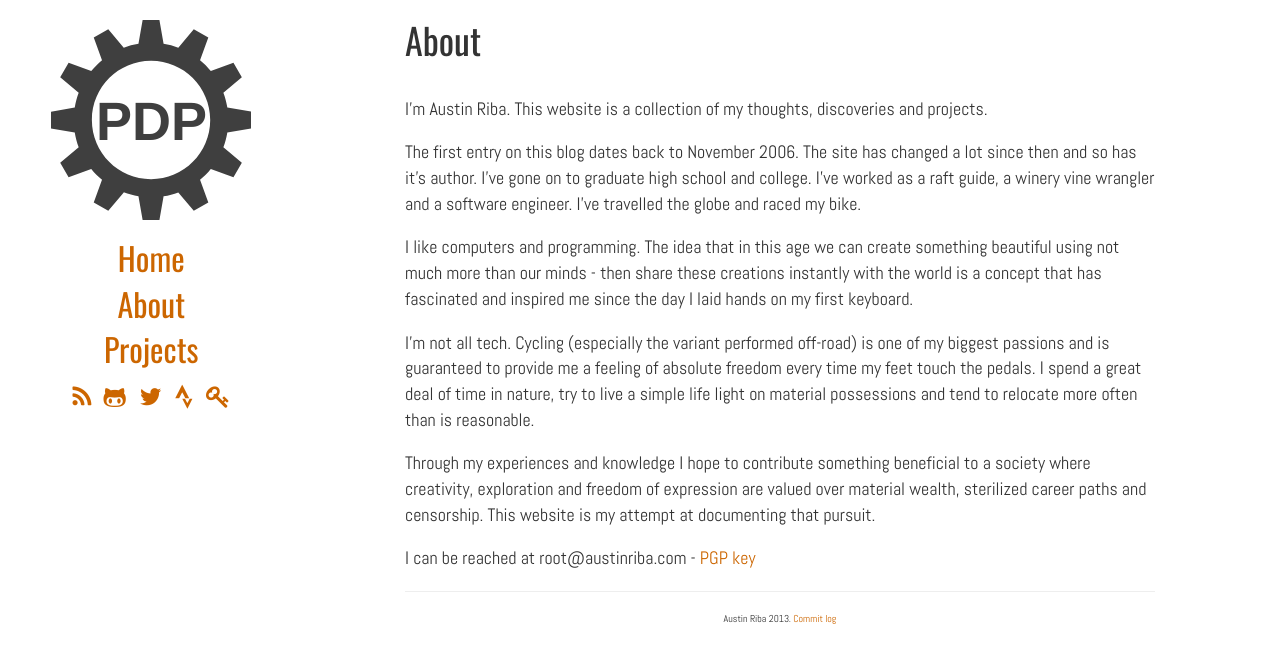
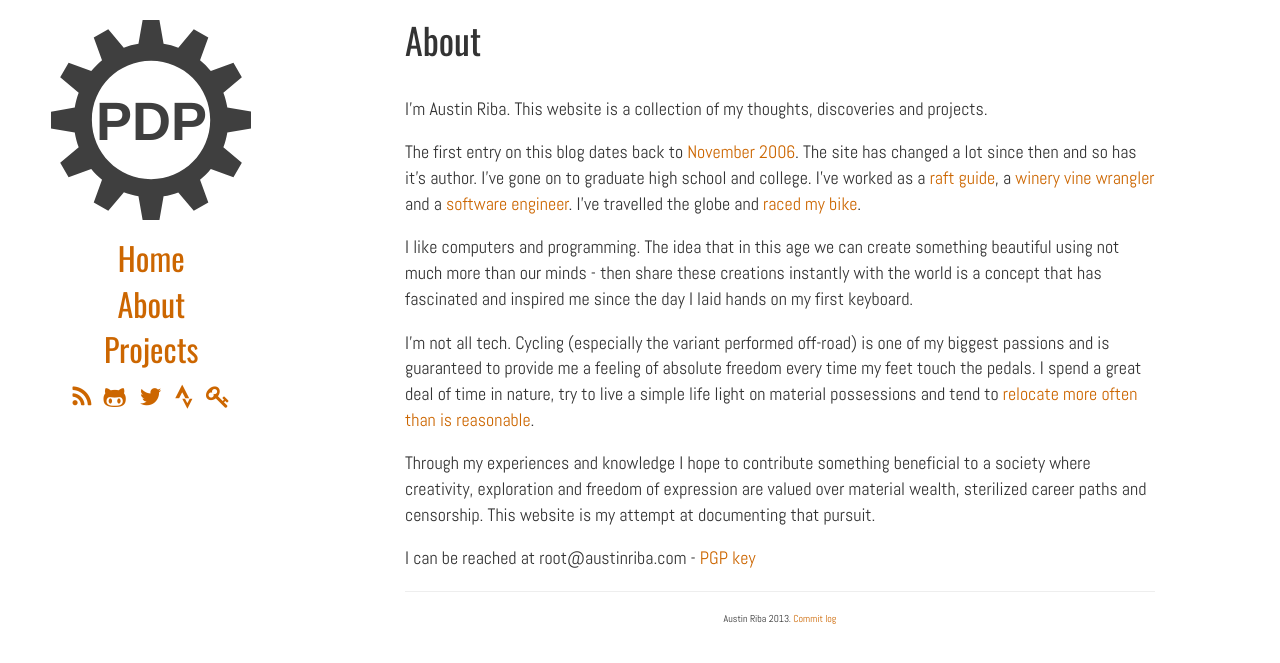
Before and after one commit to Fingel/pedaldrivenprogramming.com, a Jekyll site: the page built from about.md, in a window 1280 px wide. Shown: the top 663 px of the page. Built offline with Jekyll 4.4.1, drawn with Linux system fonts in a browser that asks for light colours; some web fonts are replaced; comment, search, counter and statistics services are not loaded; part of the change alters nothing that is shown.

```diff
--- a/about.md
+++ b/about.md
@@ -12,11 +12,14 @@ About
 =====
 I'm Austin Riba. This website is a collection of my thoughts, discoveries and projects.
 
-The first entry on this blog dates back to November 2006. The site has changed a lot since then and so has it's author. I've gone on to graduate high school and college. I've worked as a raft guide, a winery vine wrangler and a software engineer. I've travelled the globe and raced my bike.
+The first entry on this blog dates back to [November 2006](/2006/11/second-day-in-auckland/). The site has changed a lot since then and so has it's author.
+I've gone on to graduate high school and college. I've worked as a [raft guide](http://toxiccode.com/misc/life/raft.jpg), a [winery vine wrangler](http://toxiccode.com/misc/life/grapes.jpg)
+and a [software engineer](/2013/06/restore-the-fourth/).
+I've travelled the globe and [raced my bike](http://toxiccode.com/misc/life/race.jpg).
 
 I like computers and programming. The idea that in this age we can create something beautiful using not much more than our minds - then share these creations instantly with the world is a concept that has fascinated and inspired me since the day I laid hands on my first keyboard.
 
-I'm not all tech. Cycling (especially the variant performed off-road) is one of my biggest passions and is guaranteed to provide me a feeling of absolute freedom every time my feet touch the pedals. I spend a great deal of time in nature, try to live a simple life light on material possessions and tend to relocate more often than is reasonable.
+I'm not all tech. Cycling (especially the variant performed off-road) is one of my biggest passions and is guaranteed to provide me a feeling of absolute freedom every time my feet touch the pedals. I spend a great deal of time in nature, try to live a simple life light on material possessions and tend to [relocate more often than is reasonable](http://toxiccode.com/misc/life).
 
 Through my experiences and knowledge I hope to contribute something beneficial to a society where creativity, exploration and freedom of expression are valued over material wealth, sterilized career paths and censorship. This website is my attempt at documenting that pursuit.
 
```
